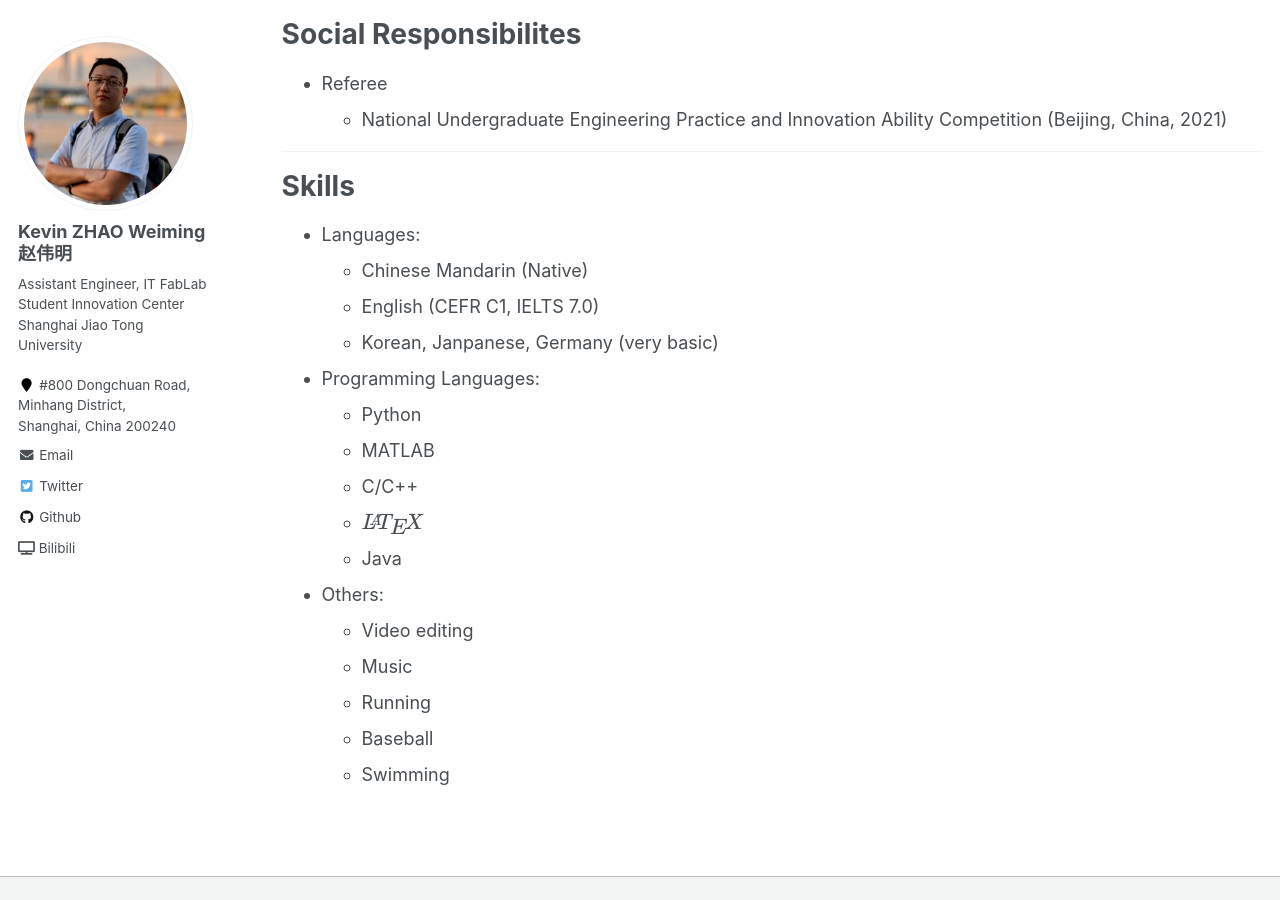
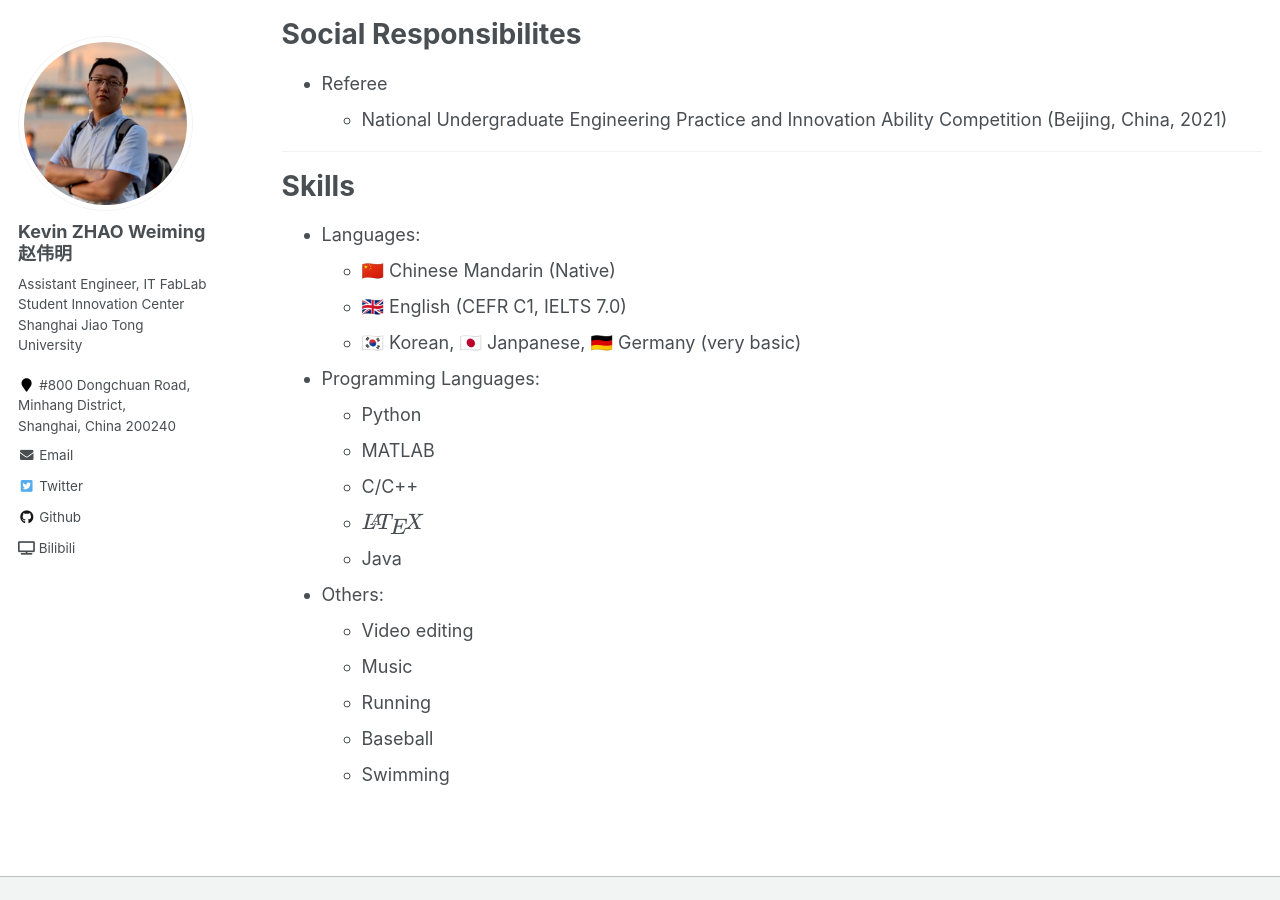
Before and after one commit to zwm0426/zwm0426.github.io, a Jekyll site: the page built from _pages/cv.md, in a window 1280 px wide and 900 px high, scrolled down 782 px. Built offline with Jekyll 4.4.1, drawn with Linux system fonts in a browser that asks for light colours; formulas are drawn with MathJax 3.

Commit message:
Update cv.md

```diff
--- a/_pages/cv.md
+++ b/_pages/cv.md
@@ -43,9 +43,9 @@ Social Responsibilites
 Skills
 ======
 * Languages:
-  * Chinese Mandarin (Native)
-  * English (CEFR C1, IELTS 7.0)
-  * Korean, Janpanese, Germany (very basic)
+  * 🇨🇳 Chinese Mandarin (Native)
+  * 🇬🇧 English (CEFR C1, IELTS 7.0)
+  * 🇰🇷 Korean, 🇯🇵 Janpanese, 🇩🇪 Germany (very basic)
 
 * Programming Languages:
   * Python
```
